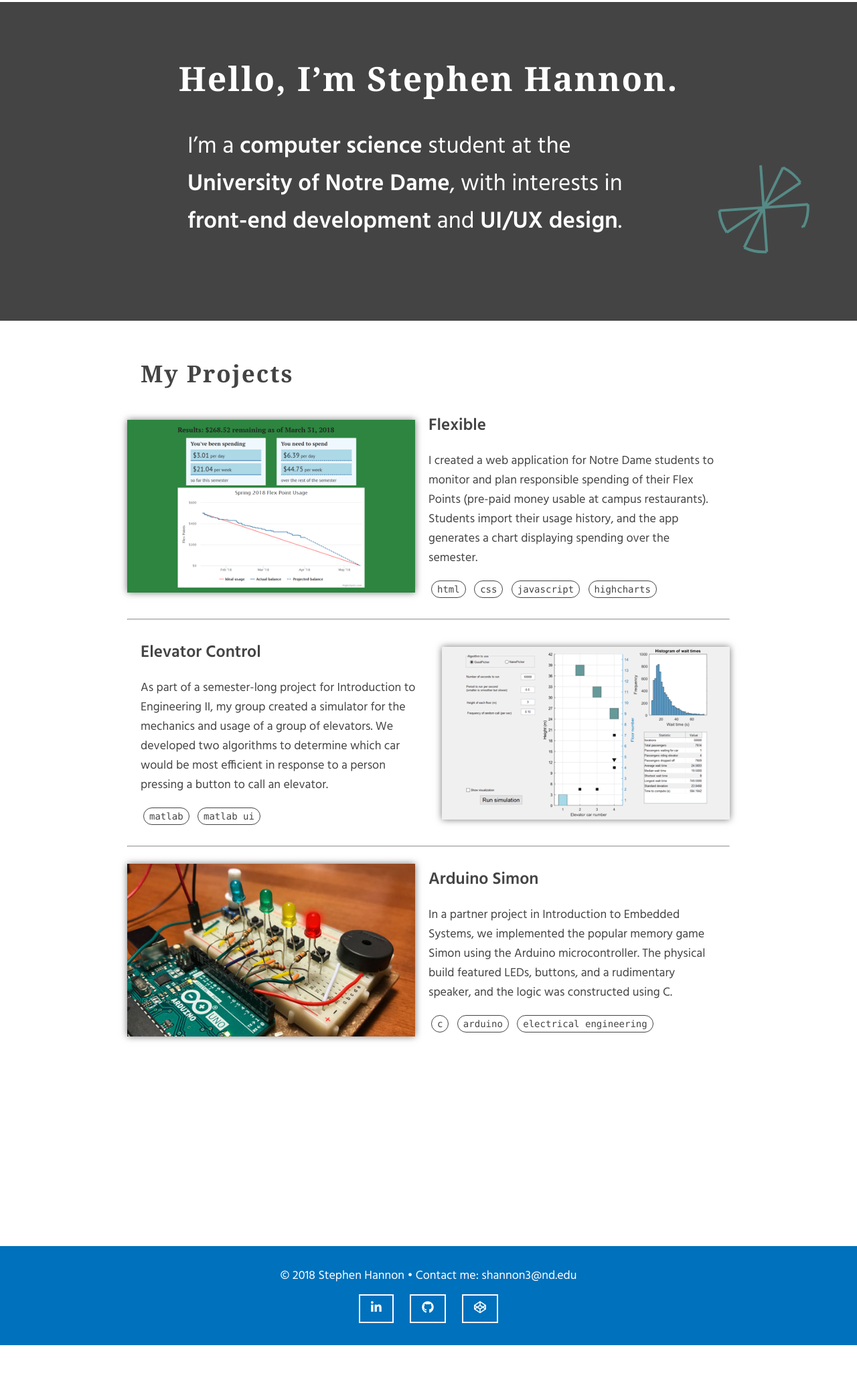
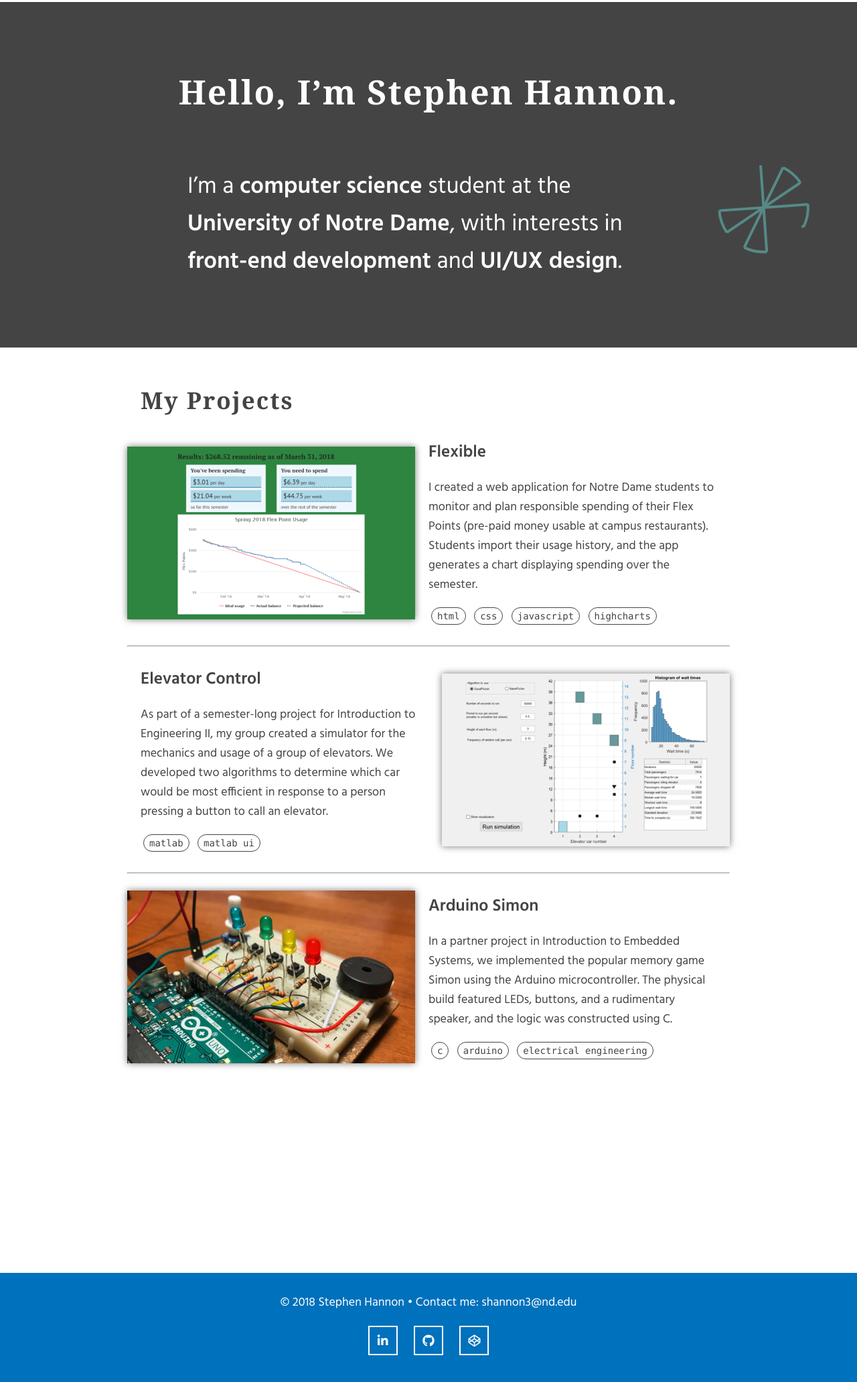
Before and after one commit to stephen-hannon/stephen-hannon.github.io, a plain HTML site: page index.html in a window 1280 px wide. Shown: the part 111-2175 px from the top of the page at 67% size. Before the commit the page ends 2120 px from the top, so only its background shows below. Drawn offline with Linux system fonts and the light colour scheme; a web font is replaced by a local one.

Commit message:
Fine-tuning icons and CSS tweaks

```diff
--- a/index.html
+++ b/index.html
@@ -27,7 +27,7 @@
 			<svg xmlns="http://www.w3.org/2000/svg" viewBox="-2 -2 14 14" class="sh-logo">
 				<circle cx="5" cy="5" r="7" fill="#0071bc" />
 				<path d="M5,0  A5,5 135 0,0 1.464466094,8.535533906
-						 M5,10 A5,5 135 0,0 8.535533906,1.464466094 M0,5 h10" stroke-linecap="square" stroke="#fff" fill="none" />
+						 M5,10 A5,5 135 0,0 8.535533906,1.464466094 M0.5,5 h9" stroke-linecap="square" stroke="#fff" fill="none" />
 				<g stroke="#999">
 					<path d="M0,5 h10" />
 					<path d="M5,0  A5,5 90 0,0 0,5
--- a/styles.css
+++ b/styles.css
@@ -48,17 +48,21 @@ body {
 .icon-list {
 	margin: 2rem 0;
 }
-/* TODO: make this not hard-coded */
 .icon-list li {
 	margin: 0 1rem;
 }
 .icon-list li a {
+	display: inline-flex;
+	width: 4rem;
+	height: 4rem;
 	border: 2px solid #fff;
-	padding: .5rem 1.6rem;
+	align-items: center;
+	justify-content: center;
 }
 .icon-list li a:hover {
 	background-color: #fff;
 	color: #0071bc;
+	text-decoration: none;
 }
 
 .chips-list li {
@@ -133,13 +137,12 @@ header::before {
 	text-align: right;
 }
 @media screen and (max-width: 900px) {
+	/* let the logo go to the left to make room on small screens */
 	header::before {
 		content: initial;
 	}
 }
 
-nav li {
-}
 nav a {
 	display: inline-block;
 	text-transform: uppercase;
@@ -153,17 +156,15 @@ nav a:hover {
 	text-decoration: none;
 }
 
-#intro {
-/*	background-color: #fdd;*/
-}
 .intro-wrapper {
-	padding: 8rem 8rem;
+	margin: 10rem auto;
+	padding: 0 8rem;
 	max-width: 800px
 }
 .intro-header {
+	margin: 8rem 0;
 	font-size: 5rem;
 	text-align: center;
-	margin: 0;
 }
 .intro-sentence {
 	font-size: 3.5rem;
```
